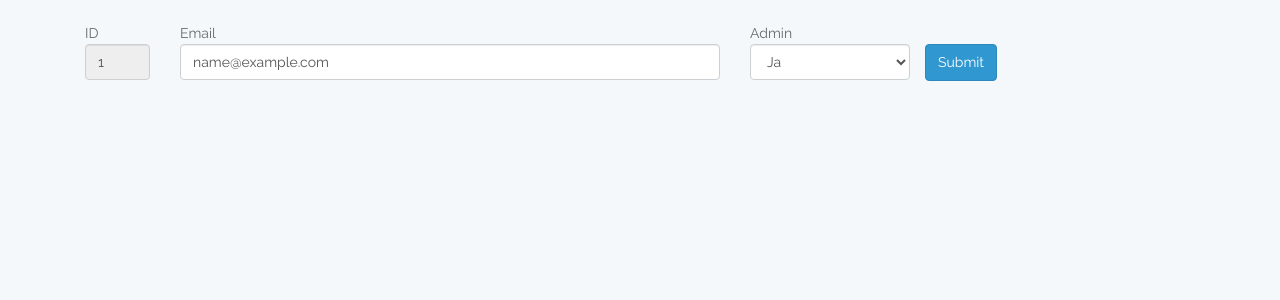
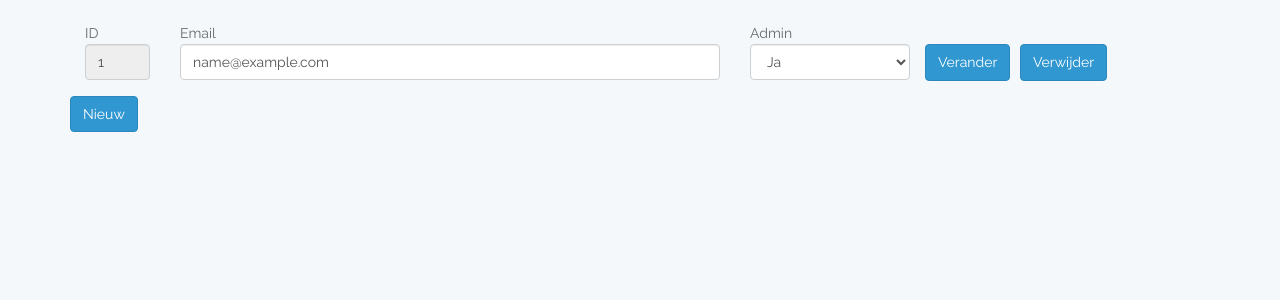
Before and after one commit to 1070rik/Online-Adres-Boek, a Laravel app: page /getAllUsers in a window 1280 px wide. Shown: the part 51-351 px from the top of the page. Run offline with Laravel 8, Linux system fonts and the light colour scheme; tables that the repository leaves empty hold one stand-in row (values such as "Sample post"); settings files or empty folders that the repository lacks are supplied.

Commit message:
Now able to delete users at page /getAllUsers

```diff
--- a/site/app/Http/Controllers/userController.php
+++ b/site/app/Http/Controllers/userController.php
@@ -17,6 +17,8 @@ class userController extends Controller
         $user->save();
 
         // TODO: send password to email ($request['email'])
+
+        return redirect('getAllUsers');
     }
 
     protected function getAll(Request $request){
@@ -25,14 +27,26 @@ class userController extends Controller
     }
 
     protected function edit(Request $request){
-        User::where('id', $request['id'])->update([ 'email' => $request['email'],
-                                                    'admin' => $request['admin']]);
+
+        if($request['submit'] == "change"){
+            User::where('id', $request['id'])->update([ 'email' => $request['email'],
+                                                        'admin' => $request['admin']]);
+        }
+        else{
+            User::where('id', $request['id'])->delete();
+        }
+
+        return redirect('getAllUsers');
+    }
+
+    protected function delete(Request $request){
+        User::where('id', $request['id'])->delete();
 
         return redirect('getAllUsers');
     }
 
     public function createUser()
     {
-        return view('createUser');
+        return view('createUser', compact('users'));
     }
 }
--- a/site/resources/views/createUser.blade.php
+++ b/site/resources/views/createUser.blade.php
@@ -31,7 +31,7 @@
 	<div class="form-group">
     	<div class="col-md-8 col-md-offset-4">
 	        <button type="submit" class="btn btn-primary">
-	            Login
+	            Voeg gebruiker toe
 	        </button>
 	    </div>
 	</div>
--- a/site/resources/views/getAllUsers.blade.php
+++ b/site/resources/views/getAllUsers.blade.php
@@ -31,15 +31,23 @@
 	        		@endif
 	        	</select>
             </span>
-			<span class="td col-md-2">
+			<span class="td col-md-1">
                 <div class="form-group">
-			        <input type="submit" class="btn btn-primary">
-			        </input>
+			        <button type="submit" class="btn btn-primary" name="submit" value="change">Verander</button>
+				</div>
+			</span>
+			<span class="td col-md-1">
+                <div class="form-group">
+			        <button type="submit" class="btn btn-primary" name="submit" value="delete">Verwijder</button>
 				</div>
 			</span>
     	</form>
     	@endforeach
 
+    	<form class="form-horizontal" method="GET" action="{{ route('createUser') }}">
+    		<input class="btn btn-primary" type="submit" value="Nieuw" />
+    	</form>
+
     </div>
 </div>
 @endsection
```
